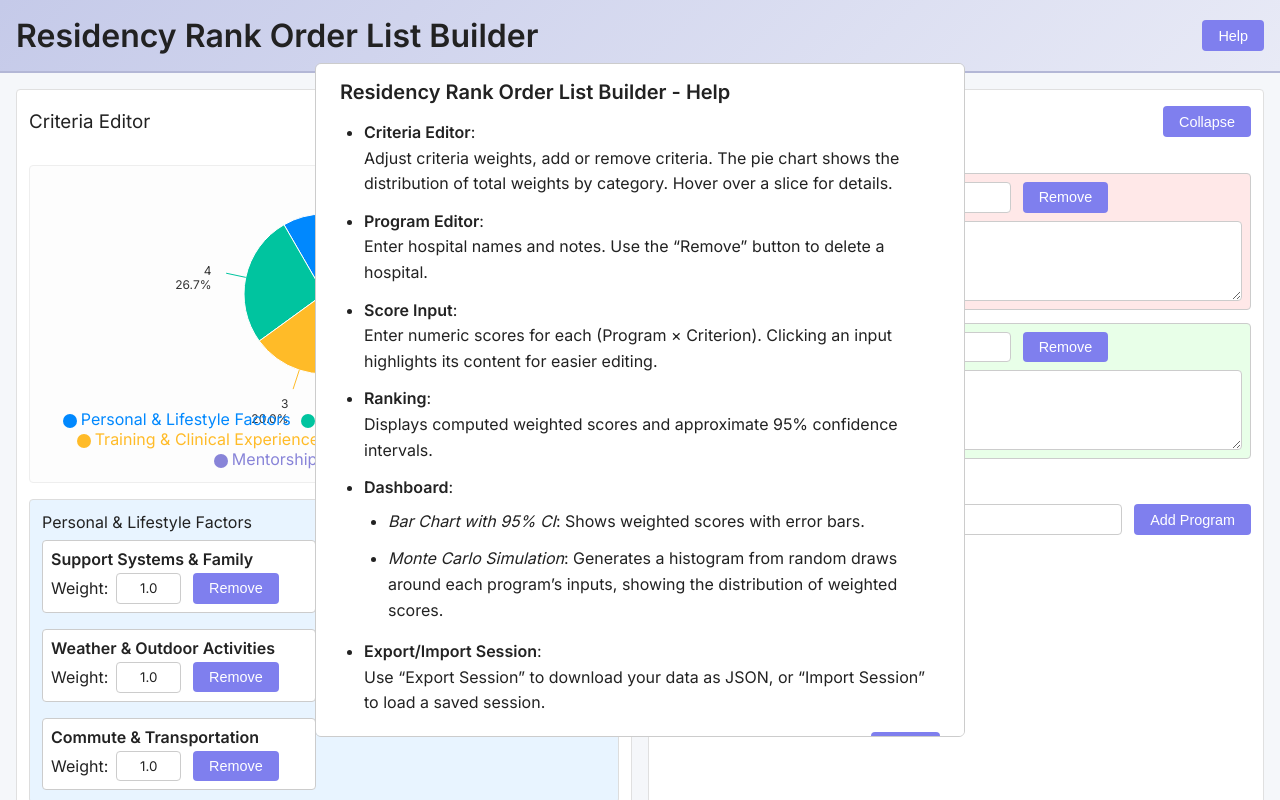
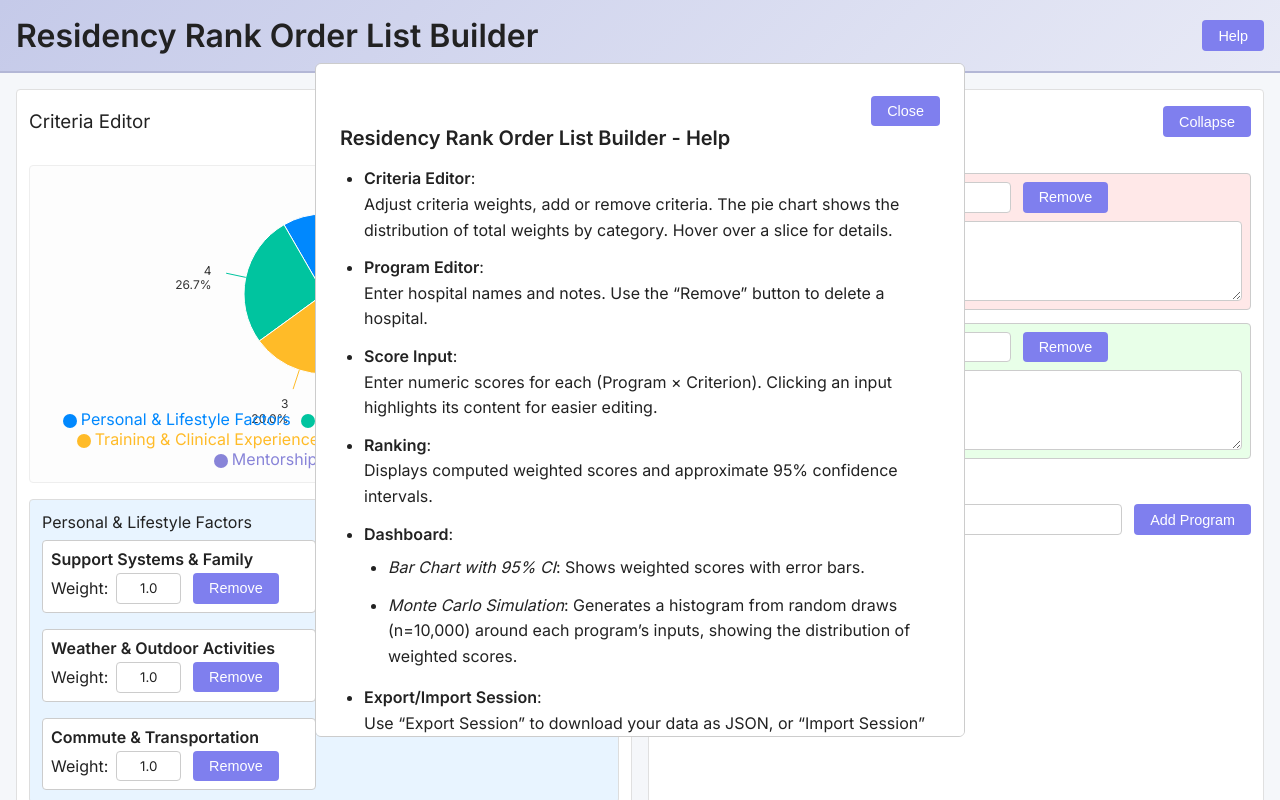
Before and after one commit to tig3r66/rank-order-list, a React (Create React App) app: page / in a window 1280 px wide. Both pictures are taken after a click on the button "Help". Shown: the top 800 px of the page. Built offline with nearby package versions, Linux system fonts and the light colour scheme; the HTML template or start-up script is replaced by a standard one.

Commit message:
Update HelpModal.js

```diff
--- a/src/components/HelpModal.js
+++ b/src/components/HelpModal.js
@@ -16,6 +16,9 @@ const HelpModal = ({ isOpen, onClose }) => {
       className="help-modal-content"
       overlayClassName="help-modal-overlay"
     >
+      <div className="help-footer">
+        <button onClick={onClose}>Close</button>
+      </div>
       <h2>Residency Rank Order List Builder - Help</h2>
       <div className="help-body">
         <ul>
@@ -46,7 +49,7 @@ const HelpModal = ({ isOpen, onClose }) => {
                 <em>Bar Chart with 95% CI</em>: Shows weighted scores with error bars.
               </li>
               <li>
-                <em>Monte Carlo Simulation</em>: Generates a histogram from random draws around each program’s inputs, showing the distribution of weighted scores.
+                <em>Monte Carlo Simulation</em>: Generates a histogram from random draws (n=10,000) around each program’s inputs, showing the distribution of weighted scores.
               </li>
             </ul>
           </li>
@@ -57,9 +60,6 @@ const HelpModal = ({ isOpen, onClose }) => {
           </li>
         </ul>
       </div>
-      <div className="help-footer">
-        <button onClick={onClose}>Close</button>
-      </div>
     </Modal>
   );
 };
```
